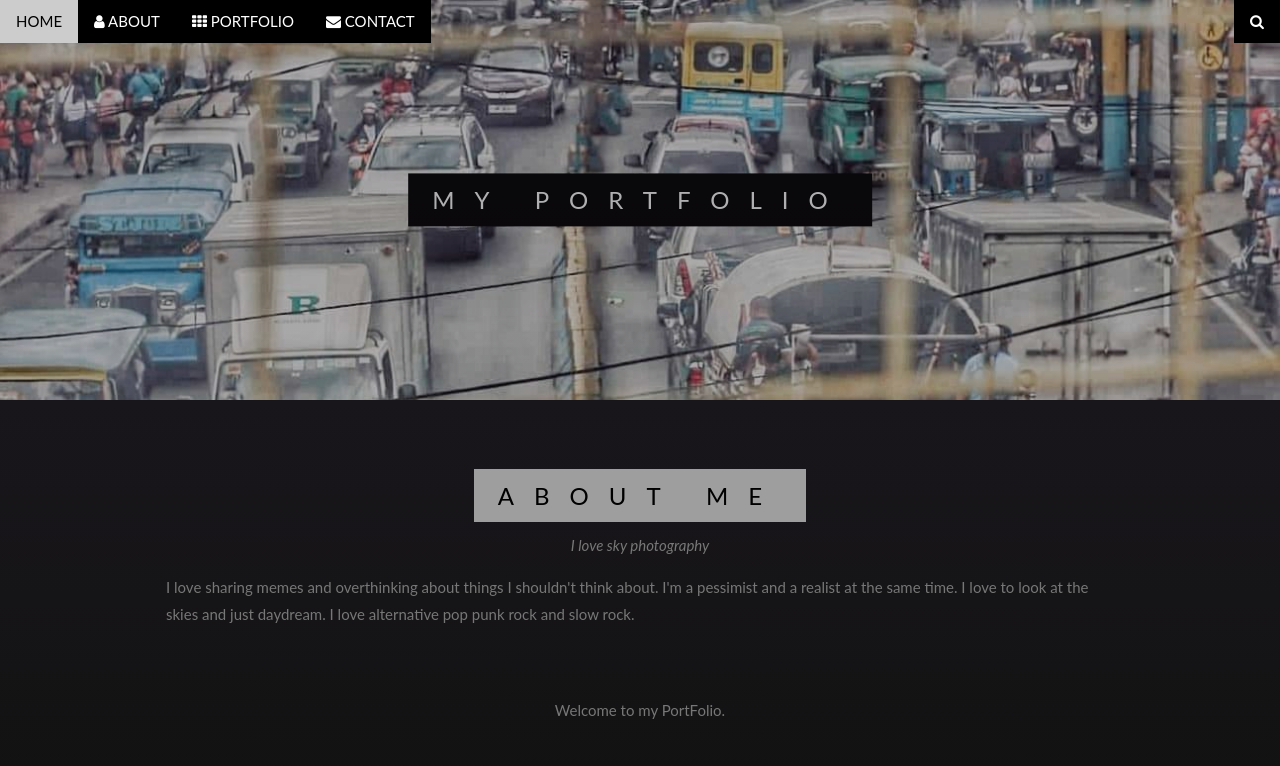
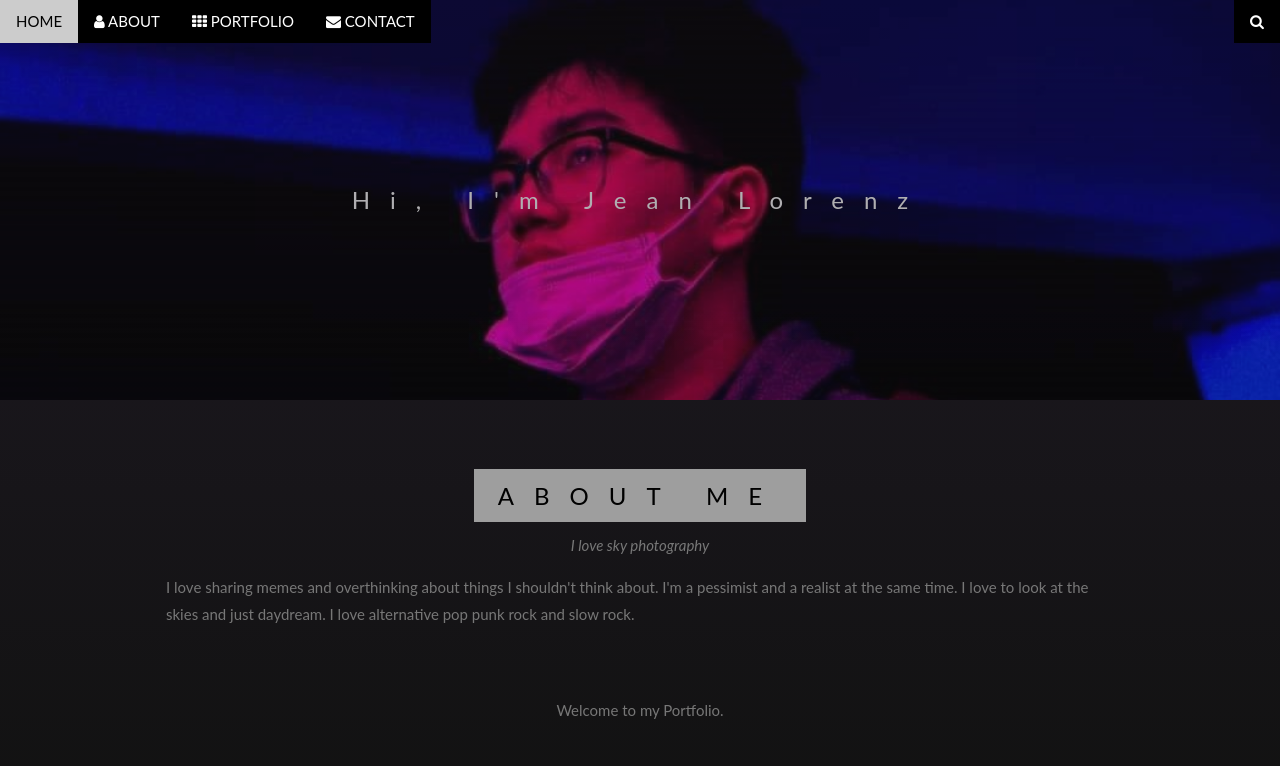
Before and after one commit to 0margm3/personalWebpage, a plain HTML site: page LullabyOfLies/parallax1.html in a window 1280 px wide. Shown: the top 766 px of the page. Drawn offline with Linux system fonts and the light colour scheme.

Commit message:
updatejan31

```diff
--- a/LullabyOfLies/parallax1.html
+++ b/LullabyOfLies/parallax1.html
@@ -261,7 +261,7 @@
 }
 /* First image (Logo. Full height) */
 .bgimg-1 {
-  background-image: url("blur.jpeg");
+  background-image: url("front3.jpeg");
   min-height: 400px;
 }
 
@@ -319,7 +319,8 @@
 <!-- First Parallax Image with Logo Text -->
 <div class="bgimg-1 w3-display-container w3-opacity-min" id="home">
   <div class="w3-display-middle" style="white-space:nowrap;">
-    <span class="w3-center w3-padding-large w3-black w3-xlarge w3-wide w3-animate-opacity">MY PORTFOLIO</span>
+
+    <span class="w3-center w3-padding-large  w3-xlarge w3-wide w3-animate-opacity" style="color:white;"> Hi, I'm Jean Lorenz</span>
   </div>
 </div>
 
@@ -335,7 +336,7 @@
 
     <!-- Hide this text on small devices -->
     <div class="w3-hide-small w3-padding-large w3-center">
-      <p>Welcome to my PortFolio.</p>
+      <p>Welcome to my Portfolio.</p>
     </div>
   </div>
   <p class="w3-large w3-center w3-padding-16">Im really good at:</p>
@@ -420,9 +421,9 @@
 </div>
 
 <!-- Container (Contact Section) -->
+<footer>
 <div class="w3-content w3-container w3-padding-64" id="contact">
   <h3 class="w3-center">WHERE I WORK</h3>
-  <p class="w3-center"><em>I'd love your feedback!</em></p>
 
   <div class="w3-row w3-padding-32 w3-section">
     <div class="w3-col m4 w3-container">
@@ -433,7 +434,7 @@
         <i class="fa fa-map-marker fa-fw w3-hover-text-black w3-xlarge w3-margin-right"></i> #305 San Pedro St. Bayanan , Manila City<br>
         <i class="fa fa-phone fa-fw w3-hover-text-black w3-xlarge w3-margin-right"></i> Phone: +639xxxxxxxx <br>
         <a href = "https://www.youtube.com/watch?v=dQw4w9WgXcQ">
-        <i class="fa fa-envelope fa-fw w3-hover-text-black w3-xlarge w3-margin-right"></i></a>
+        <i class="fa fa-youtube-play fa-fw w3-hover-text-black w3-xlarge w3-margin-right"></i></a>
         <a href = "https://twitter.com/@Jihoz_Axie"><i class="fa fa-twitter-square fa-fw w3-hover-text-black w3-xlarge w3-margin-right"></i></a>
         <a href = "https://www.facebook.com/omrgd"><i class="fa fa-facebook-official fa-fw w3-hover-text-black w3-xlarge w3-margin-right"></i></a>
         <a href = "https://www.instagram.com/chpsuuuu/?fbclid=IwAR1mC9q5wb1O3OpvVutCVdxKMC9jHUnLqrjeHiDzeH4-Hz2igFm8RYmROl4"><i class="fa fa-instagram  fa-fw w3-hover-text-black w3-xlarge w3-margin-right"></i><br></a>
@@ -454,7 +455,7 @@
           <i class="fa fa-paper-plane"></i> SEND MESSAGE </a>
         </button>
       </form>
-      <footer>
+
       <br>
       <br>
       <br>
```
Also changed, not shown: LullabyOfLies/front2.jpeg (added), LullabyOfLies/front3.jpeg (added).
